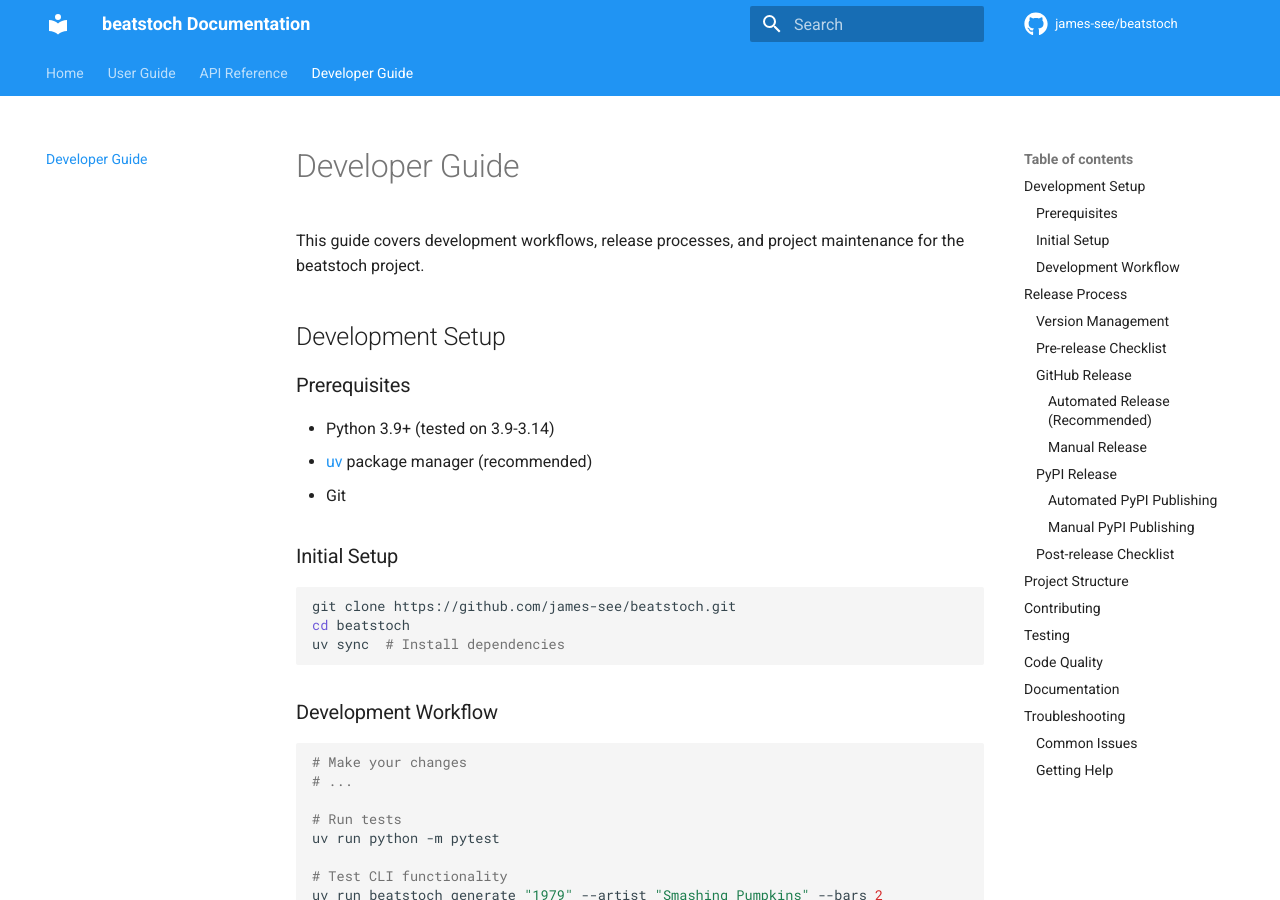
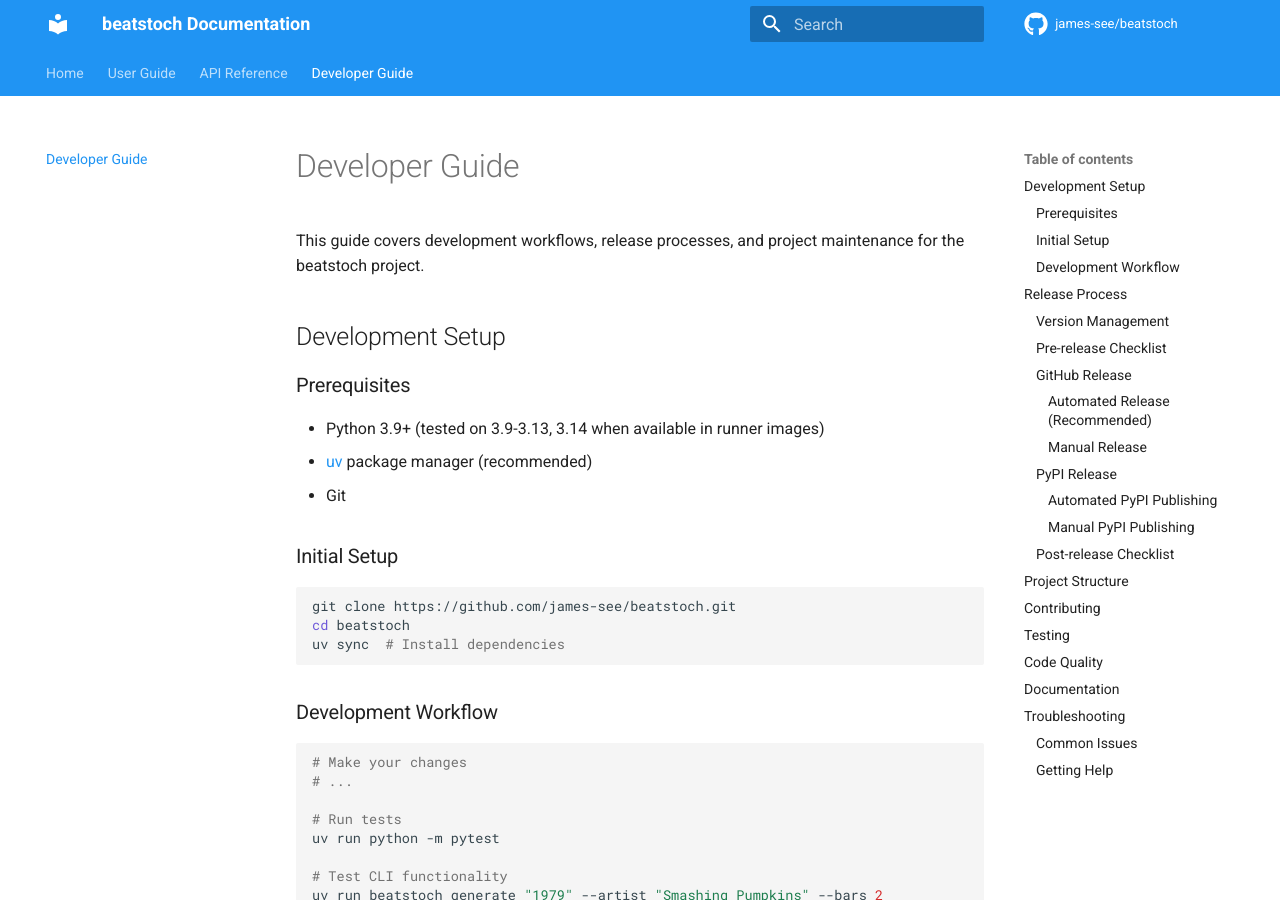
Before and after one commit to james-see/beatstoch, an MkDocs documentation site: the page built from docs/developer-guide.md, in a window 1280 px wide and 900 px high. Built offline with MkDocs 1.6.1 and Material for MkDocs 9.7.7, drawn with Linux system fonts in a browser that asks for light colours; comment, search, counter and statistics services are not loaded.

Commit message:
Fix CI: Add missing dependency sync to build job and update for available Python versions
- Added 'uv sync --dev' to build job (was missing dependency installation)
- Removed Python 3.14 from both test and build matrices (not in runner images yet)
- Reverted setup-uv to v2 and action-gh-release to v2 for stability
- Updated documentation to reflect current CI testing scope

```diff
--- a/docs/developer-guide.md
+++ b/docs/developer-guide.md
@@ -5,7 +5,7 @@ This guide covers development workflows, release processes, and project maintena
 ## Development Setup
 
 ### Prerequisites
-- Python 3.9+ (tested on 3.9-3.14)
+- Python 3.9+ (tested on 3.9-3.13, 3.14 when available in runner images)
 - [uv](https://github.com/astral-sh/uv) package manager (recommended)
 - Git
 
```
Also changed, not shown: README.md (+1 -1 lines), 1 other file.
